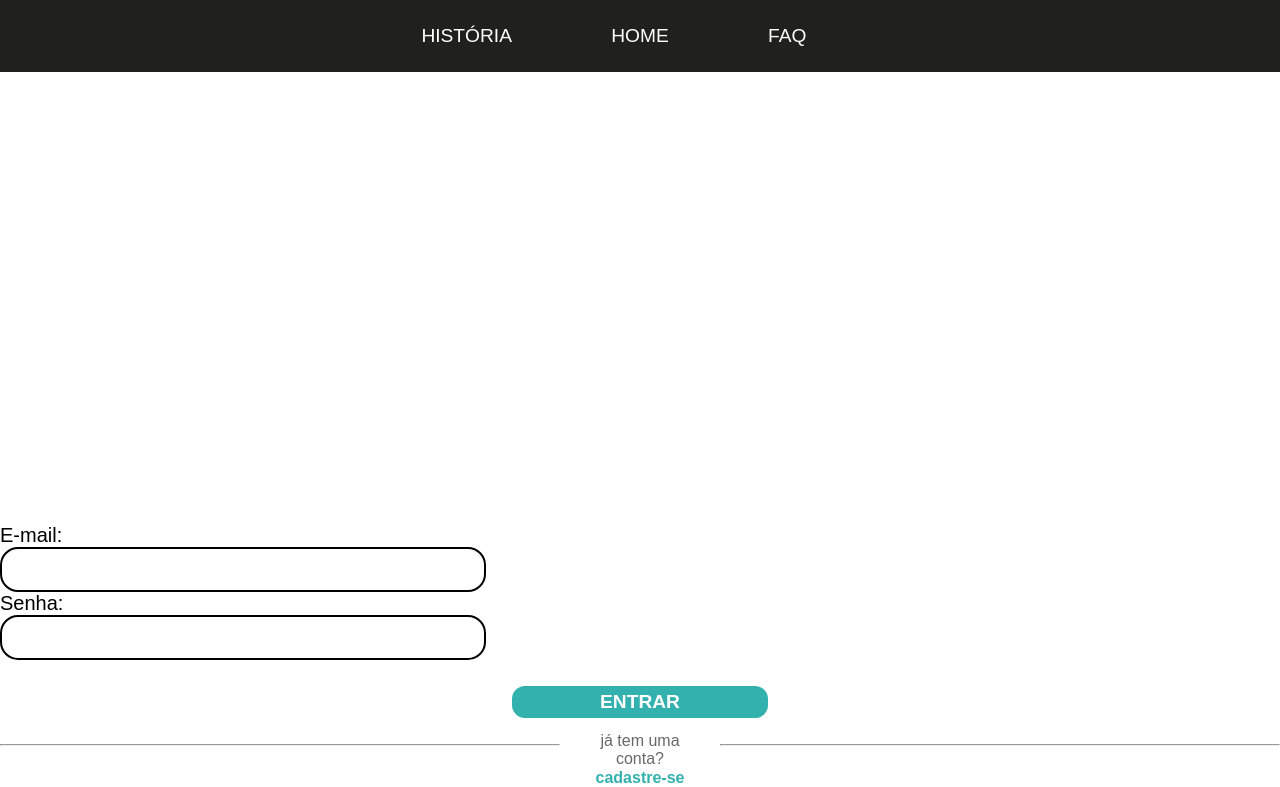
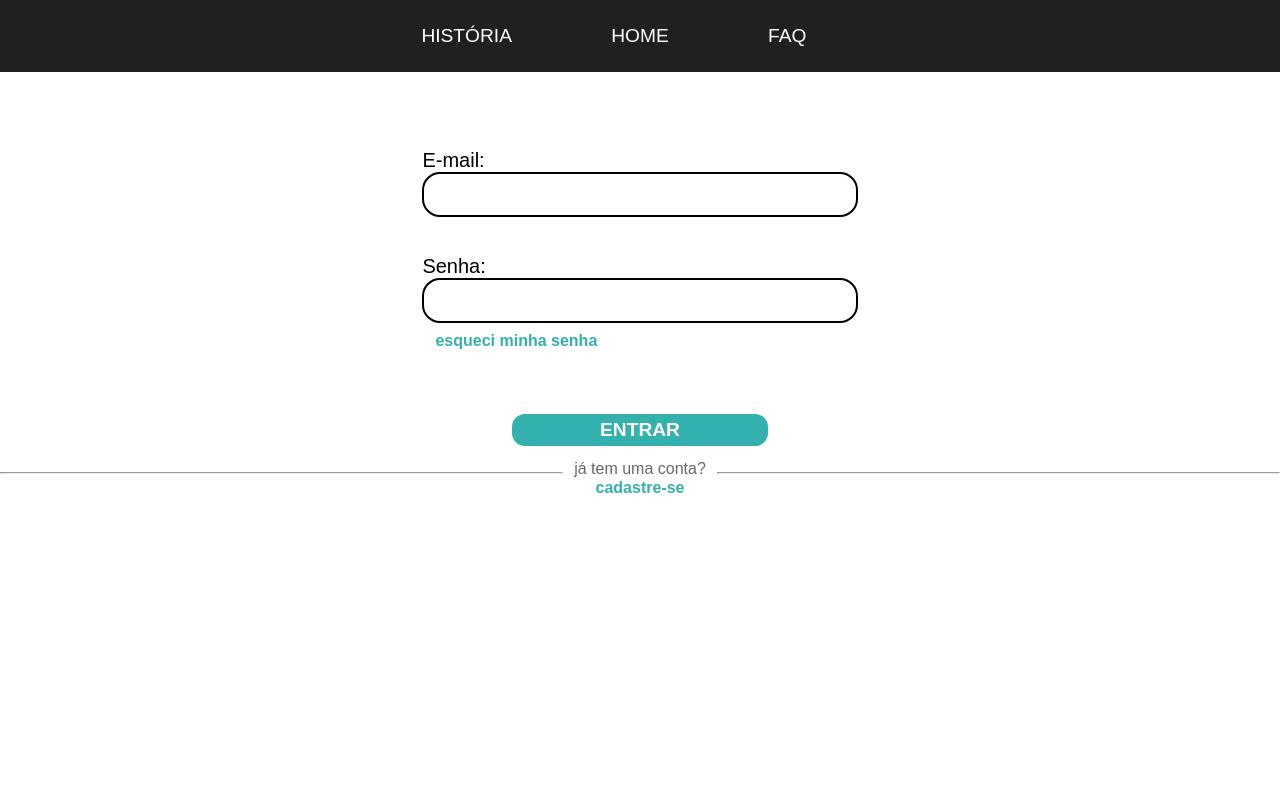
Before and after one commit to gabrieliromagnarita/TCC, a Flask app: page /login-render in a window 1280 px wide. Shown: the part 105-892 px from the top of the page. After the commit the page ends 598 px from the top, so only its background shows below. Run offline with Flask 3, Linux system fonts and the light colour scheme; parts of the project's set-up code (start-up, migrations or seed data) failed here and were passed over.

Commit message:
front login pronto

```diff
--- a/cadastro-login.py
+++ b/cadastro-login.py
@@ -1,4 +1,4 @@
-from connect import db
+""" from connect import db """
 from flask import Flask, render_template, request, redirect, url_for
 import firebase_admin
 from firebase_admin import credentials, firestore, auth
--- a/static/estilo.css
+++ b/static/estilo.css
@@ -84,17 +84,17 @@ body{
 
 #form-cadastro{
     width: 100%;
-    min-height: 436px;
+    min-height: 346px;
 }
 
-.form-row{
+.form-row-cadastro{
     display: flex;
     justify-content: space-evenly;
     align-items: end;
     padding-bottom: 2%;
 }
 
-.form-group{
+.form-group-cadastro{
     width: 38%;
     display: flex;
     flex-direction: column;
@@ -116,7 +116,54 @@ label{
     padding: 2%;
 }
 
-/*********************** rodapé cadastro ***********************/
+/*********************** corpo login ***********************/
+#content-login{
+    padding-top: 6%;
+    display: flex;
+    justify-content: center;
+    width: 100%;
+    height: auto;
+}
+
+#form-login{
+    width: 100%;
+    min-height: 336px;
+}
+
+.form-column-login{
+    display: flex;
+    flex-direction: column;
+    align-items: center;
+}
+
+.form-group-login{
+    width: 34%;
+    display: flex;
+    flex-direction: column;
+    align-items: start;
+    padding-bottom: 3%;
+}
+
+.recuperar-senha-login{
+    margin-left: 3%;
+    margin-top: 2%;
+    font-size: 100%;
+    text-decoration: none;
+    font-weight: bold;
+    color: #33B1AE;
+}
+
+.login-input{
+    border-radius: 18px;
+    height: 45px;
+    width: 100%;
+    border: 2px solid black;
+    font-size: 14px;
+    margin: 0;
+    padding: 2%;
+}
+
+/*********************** rodapé cadastro e login ***********************/
 
 #content-bottom{
     padding-top: 2%;
@@ -126,15 +173,8 @@ label{
     align-items: center;
 }
 
-.line1{
+.line{
     width: 44%;
-    margin-right: 15px;
-    margin-top: 18px;
-}
-
-.line2{
-    width: 44%;
-    margin-left: 15px;
     margin-top: 18px;
 }
 
@@ -145,7 +185,7 @@ label{
 .bottom-details{
     display: flex;
     width: 100%;
-    justify-content: center;
+    justify-content: space-between;
 }
 
 .bottom-text{
@@ -154,7 +194,6 @@ label{
     flex-direction: column;
     font-size: 100%;
     text-align: center;
-
 }
 
 .bottom-text.texto{
@@ -181,135 +220,3 @@ label{
     display: flex;
     align-items: center;
 }
-
-#button input{
-    width: 20%;
-    height: 25%;
-    background-color: #33B1AE;
-    color: white;
-    border: none;
-    border-radius: 13px;
-    font-size: 120%;
-    cursor: pointer;
-    font-weight: bold;
-    padding: 5px;
-    display: flex;
-    align-items: center;
-}
-
-/*********************** corpo login ***********************/
-#content-login{
-    padding-top: 3%;
-    display: flex;
-    justify-content: center;
-    width: 100%;
-    height: auto;
-}
-
-#form-login{
-    width: 100%;
-    min-height: 436px;
-}
-
-.form-group{
-    width: 38%;
-    display: flex;
-    flex-direction: column;
-    align-items: start;
-}
-
-label{
-    font-size: 20px;
-    margin: 0;
-}
-
-.login-input{
-    border-radius: 18px;
-    height: 45px;
-    width: 100%;
-    border: 2px solid black;
-    font-size: 14px;
-    margin: 0;
-    padding: 2%;
-}
-
-/*********************** rodapé cadastro ***********************/
-
-#content-bottom{
-    padding-top: 2%;
-    display: flex;
-    flex-direction: column;
-    justify-content: center;
-    align-items: center;
-}
-
-.line1{
-    width: 44%;
-    margin-right: 15px;
-    margin-top: 18px;
-}
-
-.line2{
-    width: 44%;
-    margin-left: 15px;
-    margin-top: 18px;
-}
-
-.line hr{
-    background-color: #686868;
-}
-
-.bottom-details{
-    display: flex;
-    width: 100%;
-    justify-content: center;
-}
-
-.bottom-text{
-    padding-top: 1%;
-    display: flex;
-    flex-direction: column;
-    font-size: 100%;
-    text-align: center;
-
-}
-
-.bottom-text.texto{
-    color: #686868;
-}
-
-.bottom-text.link{
-    color: #33B1AE;
-    text-decoration: none;
-    font-weight: bold;
-}
-
-#button{
-    width: 20%;
-    height: 25%;
-    background-color: #33B1AE;
-    color: white;
-    border: none;
-    border-radius: 13px;
-    font-size: 120%;
-    cursor: pointer;
-    font-weight: bold;
-    padding: 5px;
-    display: flex;
-    align-items: center;
-}
-
-#button input{
-    width: 20%;
-    height: 25%;
-    background-color: #33B1AE;
-    color: white;
-    border: none;
-    border-radius: 13px;
-    font-size: 120%;
-    cursor: pointer;
-    font-weight: bold;
-    padding: 5px;
-    display: flex;
-    align-items: center;
-}
--- a/templates/login.html
+++ b/templates/login.html
@@ -19,29 +19,28 @@
             <a href="" class="header-text home">HOME</a>
             <a href="" class="header-text faq">FAQ</a>
         </div>
-        <div id="content">
-            <form name="form-login" method="post" action="/login" id="form-login"></form>
-                <div class="form-group">
-                    <label>E-mail:</label>
-                    <input type="email" name="email-login" class="login-input email" required>
-                </div>
-                <div class="form-group">
-                    <label>Senha:</label>
-                    <input type="password" name="senha-cadastro" class="cadastro-input senha" required>
+        <div id="content-login">
+            <form name="form-login" method="post" action="/login" id="form-login">
+                <div class="form-column-login">
+                    <div class="form-group-login">
+                        <label>E-mail:</label>
+                        <input type="email" name="email-login" class="login-input email" required>
+                    </div>
+                    <div class="form-group-login">
+                        <label>Senha:</label>
+                        <input type="password" name="senha-login" class="login-input senha" required>
+                        <a href="" class="recuperar-senha-login">esqueci minha senha</a>
+                    </div>
                 </div>
                 <div id="content-bottom">
                     <input type="submit" name="login-botao" value="ENTRAR" id="button">
                     <div class="bottom-details">
-                        <div class="line1">
-                            <hr>
-                        </div>
+                        <div class="line"><hr></div>
                         <div class="bottom-text">
                             <text class="bottom-text texto">já tem uma conta?</text>
                             <a href="/cadastro-render" class="bottom-text link">cadastre-se</a>
                         </div>
-                        <div class="line2">
-                            <hr>
-                       </div>
+                        <div class="line"><hr></div>
                     </div>
                 </div>
             </form>
```
Also changed, not shown: templates/cadastro.html (+12 -12 lines).
